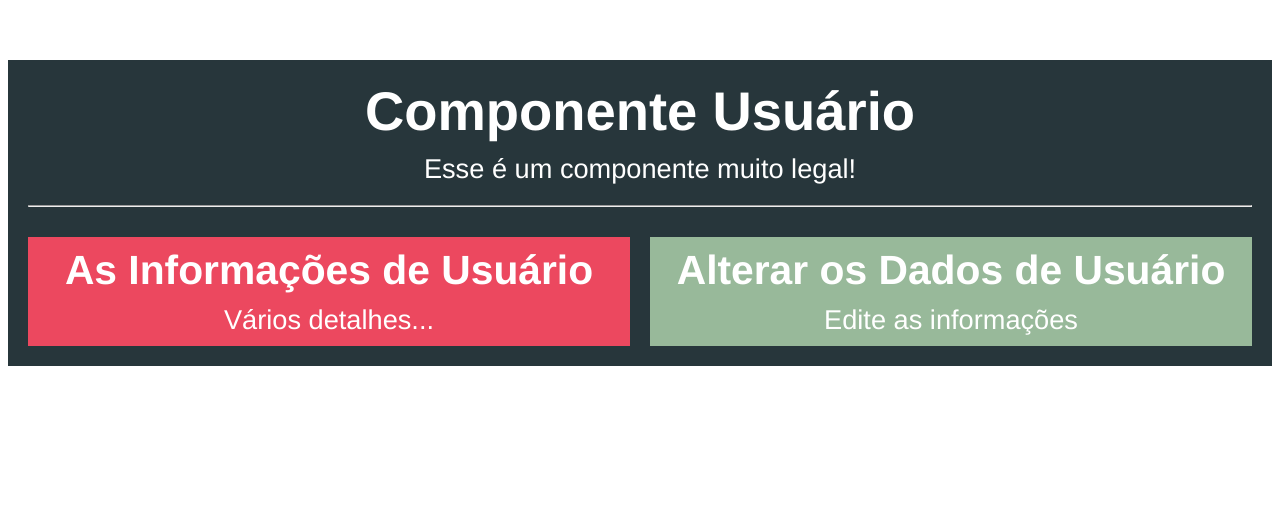
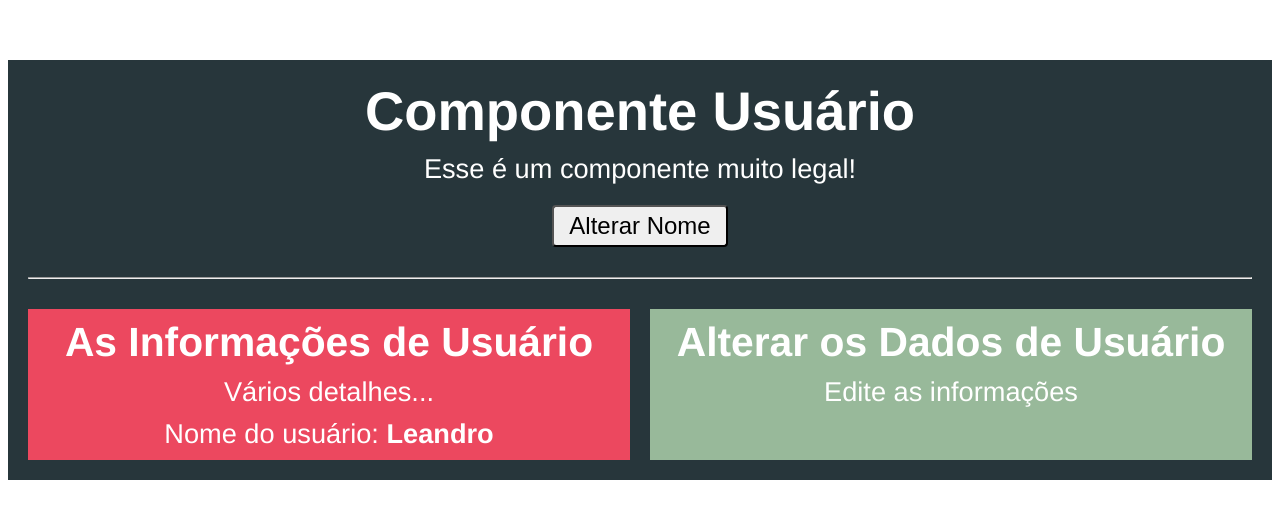
Before and after one commit to leandrocodes/vue.js-studies, a Vue app in the folder 7th - components-comunication/comunication/: page / in a window 1280 px wide. Shown: the top 518 px of the page. Built offline with nearby package versions, Linux system fonts and the light colour scheme.

Commit message:
inheritance and communication with props

```diff
--- a/7th - components-comunication/comunication/src/components/Usuario.vue
+++ b/7th - components-comunication/comunication/src/components/Usuario.vue
@@ -2,21 +2,32 @@
   <div class="container">
     <h1>Componente Usuário</h1>
     <p>Esse é um componente muito legal!</p>
+    <button @click="alterarNome">Alterar Nome</button>
     <hr>
     <div class="componentes">
-            <app-usuario-info />
-            <app-usuario-editar />
+      <app-usuario-info :nome="nome"/>
+      <app-usuario-editar/>
     </div>
   </div>
 </template>
 
 <script>
-import AppUsuarioInfo from './UsuarioInfo'
-import AppUsuarioEditar from './UsuarioEditar'
+import AppUsuarioInfo from "./UsuarioInfo";
+import AppUsuarioEditar from "./UsuarioEditar";
 
 export default {
-    components: { AppUsuarioInfo, AppUsuarioEditar }
+  components: { AppUsuarioInfo, AppUsuarioEditar },
+  data() {
+    return {
+      nome: "Leandro"
+    };
+  },
+  methods: {
+    alterarNome() {
+      this.nome = "V. M., LEANDRO";
     }
+  }
+};
 </script>
 
 <style scoped>
--- a/7th - components-comunication/comunication/src/components/UsuarioInfo.vue
+++ b/7th - components-comunication/comunication/src/components/UsuarioInfo.vue
@@ -2,13 +2,17 @@
   <div class="componente">
     <h2>As Informações de Usuário</h2>
     <p>Vários detalhes...</p>
+    <p>
+      Nome do usuário:
+      <strong>{{ nome }}</strong>
+    </p>
   </div>
 </template>
 
 <script>
 export default {
-
-}
+  props: ["nome"]
+};
 </script>
 
 <style scoped>
```
Also changed, not shown: 7th - components-comunication/comunication/src/App.vue (+5 -3 lines). Lines whose indentation alone changed are shown as unchanged.
